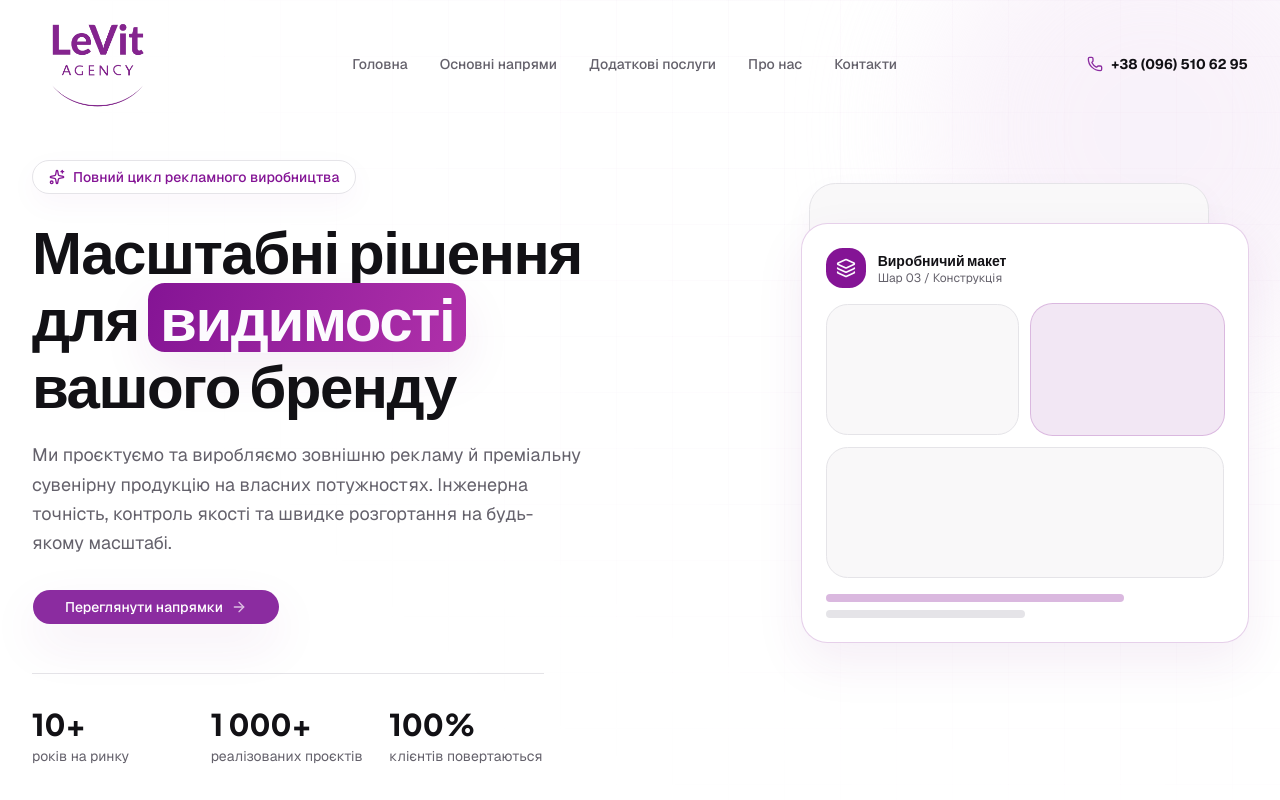
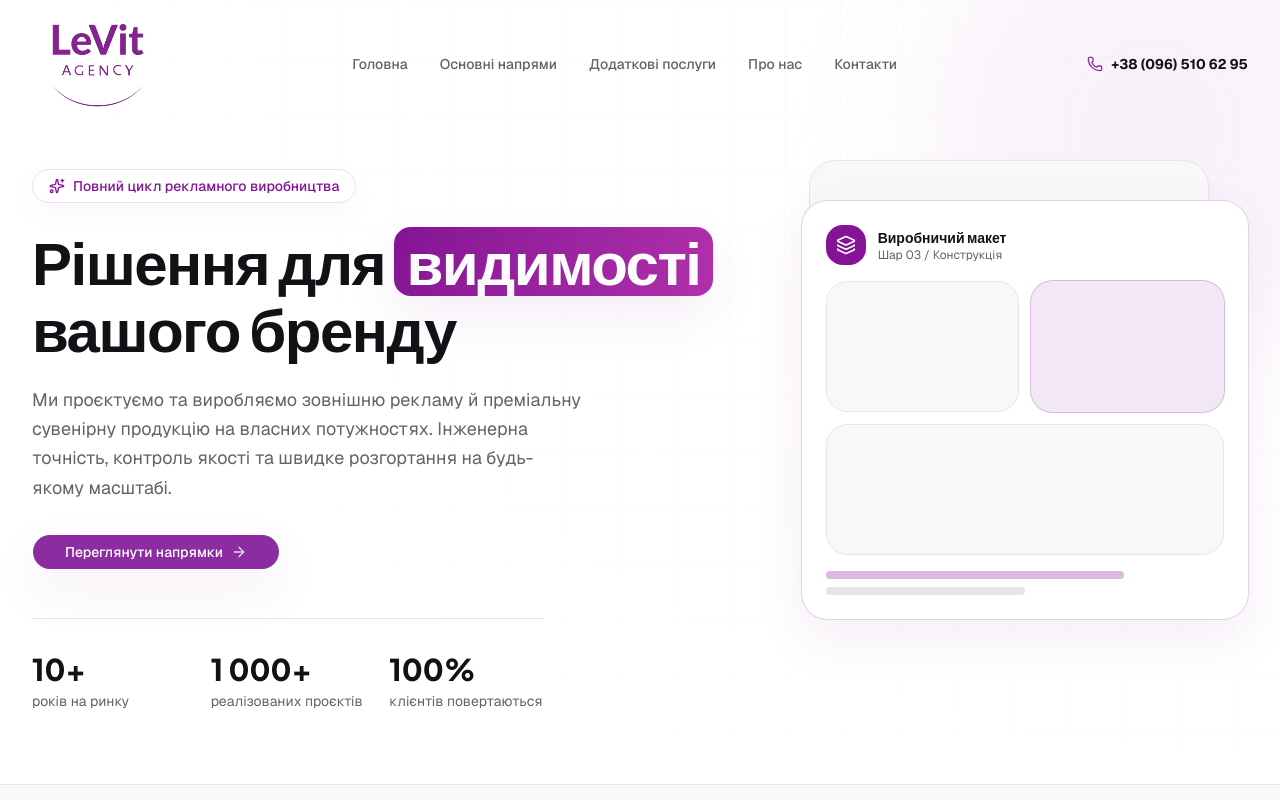
Before and after one commit to BohdanPavlykAI/LeVit_AGENCY, a Next.js app: page / in a window 1280 px wide. Shown: the top 800 px of the page. Built offline with nearby package versions, Linux system fonts and the light colour scheme.

Commit message:
Hero update

```diff
--- a/components/hero.tsx
+++ b/components/hero.tsx
@@ -28,7 +28,7 @@ export function Hero() {
           </div>
 
           <h1 className="mt-6 font-heading text-4xl font-extrabold leading-[1.08] tracking-tight text-balance sm:text-5xl lg:text-6xl">
-            Масштабні рішення для{" "}
+            Рішення для{" "}
             <span className="gradient-tag inline-block rounded-xl px-3 py-0.5 shadow-purple-lg">
               видимості
             </span>{" "}
```
